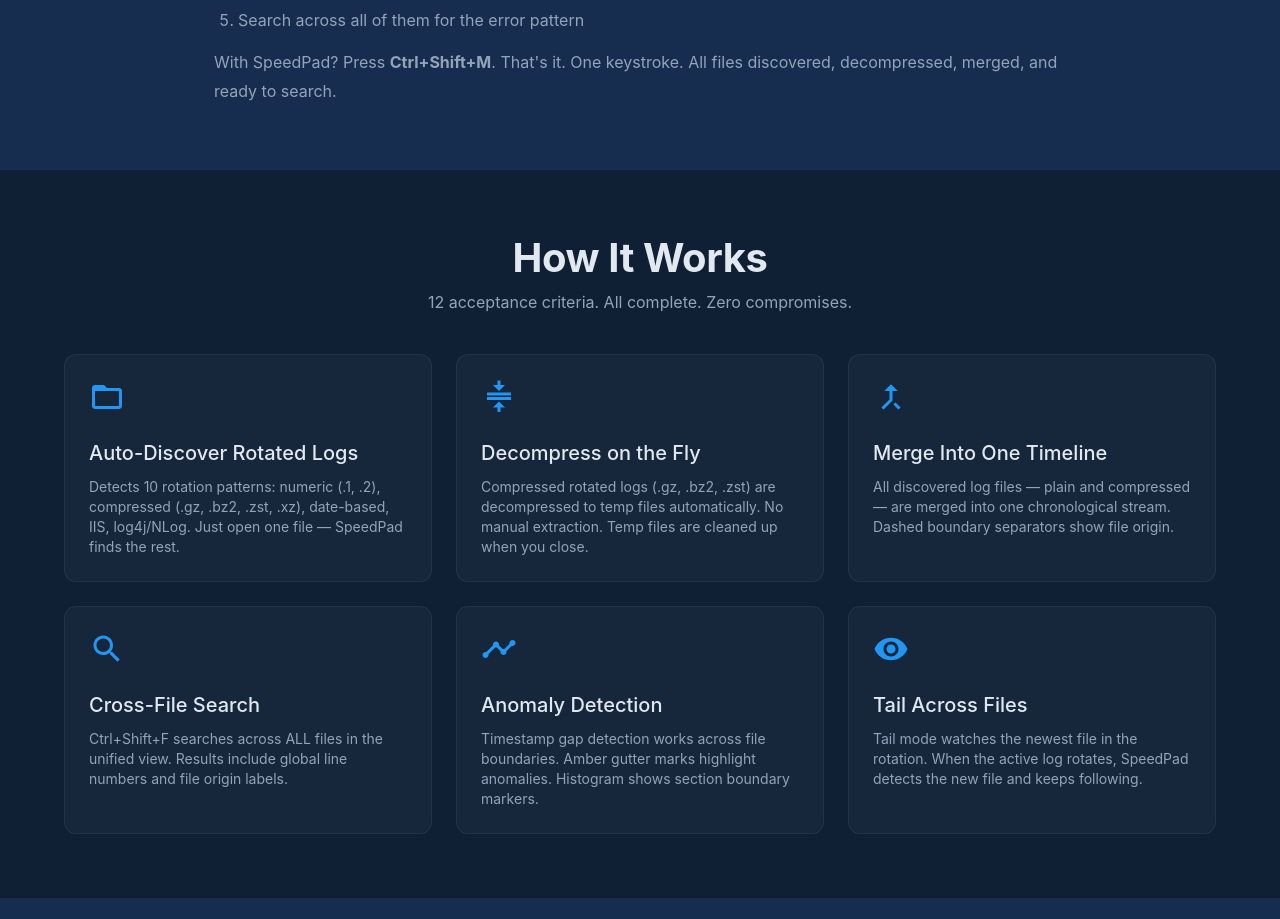
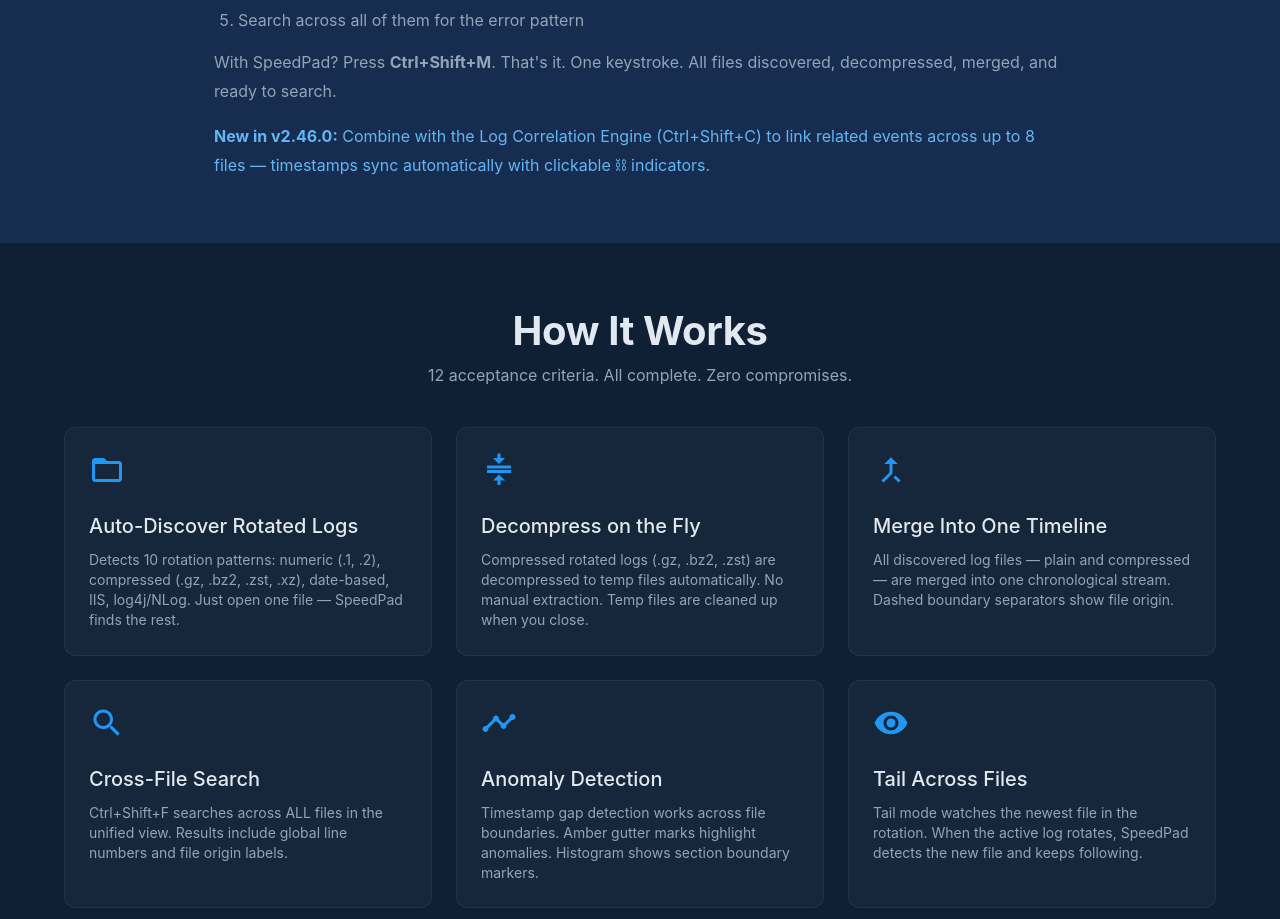
Before and after one commit to AntonSigur/AID-Speedpad-web, a Next.js app: page /multilog in a window 1280 px wide. Shown: the part 848-1767 px from the top of the page. Built offline with nearby package versions, Linux system fonts and the light colour scheme.

Commit message:
[WebDev] Multilog page: v2.46.0 correlation callout
- Added 'New in v2.46.0' callout linking Multi-Log to Log Correlation Engine
- Highlights Ctrl+Shift+C cross-file correlation with timestamp sync

Co-authored-by: Copilot <223556219+Copilot@users.noreply.github.com>

```diff
--- a/src/app/multilog/page.tsx
+++ b/src/app/multilog/page.tsx
@@ -142,6 +142,10 @@ export default function MultiLogPage() {
             With SpeedPad? Press <strong>Ctrl+Shift+M</strong>. That&apos;s it. One keystroke. All files discovered,
             decompressed, merged, and ready to search.
           </Typography>
+          <Typography variant="body1" sx={{ lineHeight: 1.8, mt: 2, color: "primary.light" }}>
+            <strong>New in v2.46.0:</strong> Combine with the Log Correlation Engine (Ctrl+Shift+C) to link related
+            events across up to 8 files — timestamps sync automatically with clickable ⛓ indicators.
+          </Typography>
         </Container>
       </Box>
 
```
